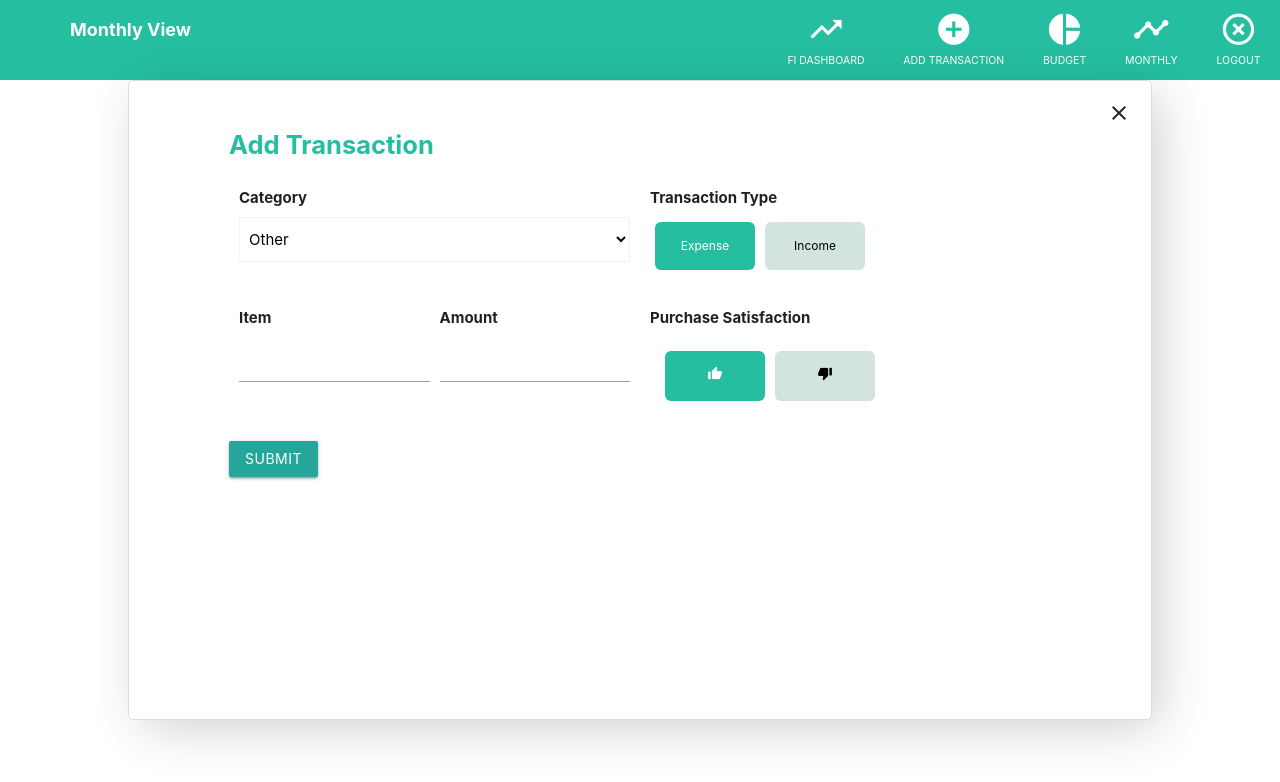
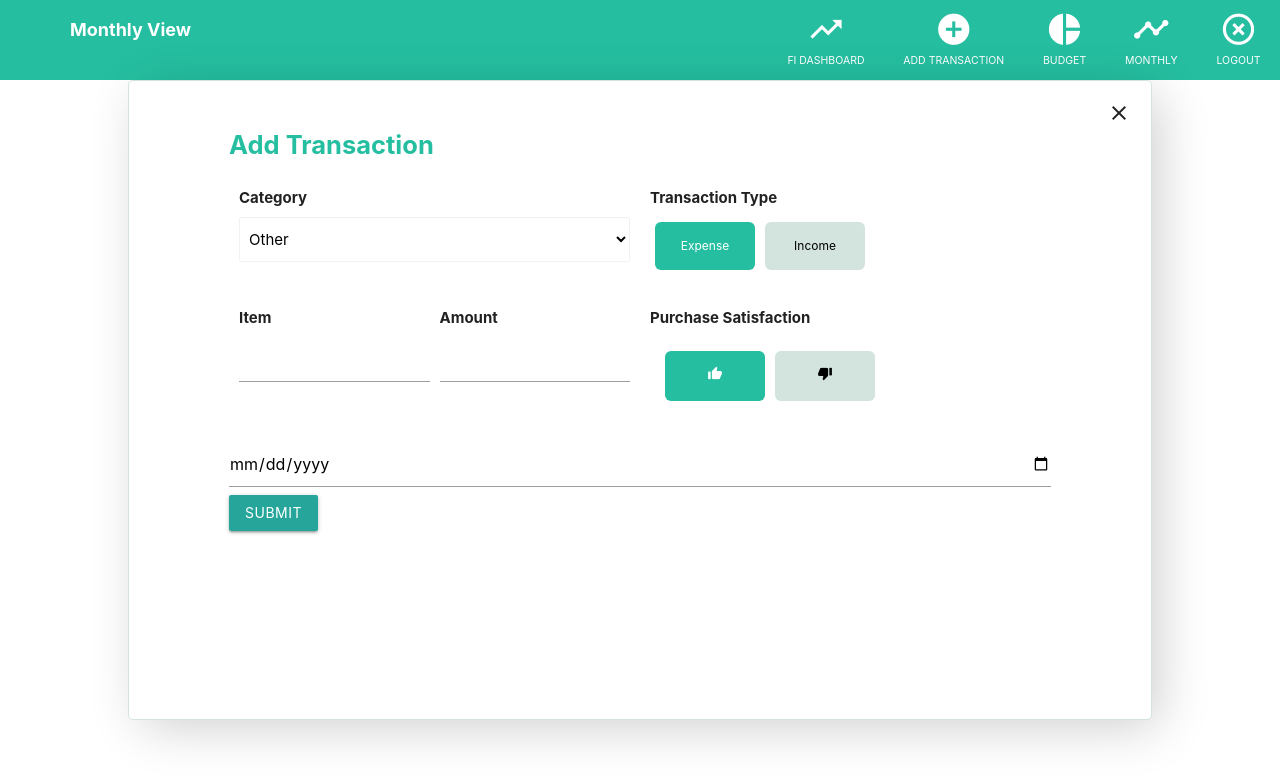
Before and after one commit to christinebonk/final-project, a React (Create React App) app in the folder client/: page /monthly in a window 1280 px wide. Both pictures are taken after a click on the icon "add_circle". Shown: the top 782 px of the page. Built offline with nearby package versions, Linux system fonts and the light colour scheme; no server answers.

Commit message:
submit transaction with different date

```diff
--- a/client/public/index.html
+++ b/client/public/index.html
@@ -17,7 +17,6 @@
     <link rel="stylesheet" href="https://cdnjs.cloudflare.com/ajax/libs/materialize/1.0.0/css/materialize.min.css">
     <!-- Compiled and minified JavaScript -->
     <script src="https://cdnjs.cloudflare.com/ajax/libs/materialize/1.0.0/js/materialize.min.js"></script>
-
 
     <!--
       Notice the use of %PUBLIC_URL% in the tags above.
--- a/client/src/components/Modal/Modal.js
+++ b/client/src/components/Modal/Modal.js
@@ -6,7 +6,8 @@ import $ from "jquery";
 class Modal extends Component {
 
 	state = {
-		categories: []
+		categories: [],
+		currentDate: new Date()
 	};
 
 	componentDidMount() {
@@ -44,7 +45,6 @@ class Modal extends Component {
 	      <h2>Add Transaction</h2>
 	      	<form>
 	      		<div className="form-top">
-
 		      		<div className="modal-input">
 			        	<h4>Category</h4>
 		        		<select id="show" className="categories">
@@ -98,6 +98,9 @@ class Modal extends Component {
 						</div>
 					</div>
 				</div>
+				<div className="form-end">
+					 <input type="date"  className="datepicker"/>
+				</div>
 				<div>
 	        		<button className="btn" onClick={this.props.submitTransaction}>Submit</button>
 	        	</div>
--- a/client/src/components/TopBar/TopBar.js
+++ b/client/src/components/TopBar/TopBar.js
@@ -24,8 +24,8 @@ class TopBar extends Component {
     	this.setState({ show: false });
 		const item = $("#item").val().trim();
 		const cost = $("#amount").val().trim();
+		const date = $(".datepicker").val().trim();
 		const category = $('.categories').val().trim();
-		const date = new Date();
 		const subcategory = $('input[name=type]:checked').val();
 		let happy = $('input[name=happy]:checked').val();
 		if (happy === "yes") { happy = true } else {happy = false };
```
